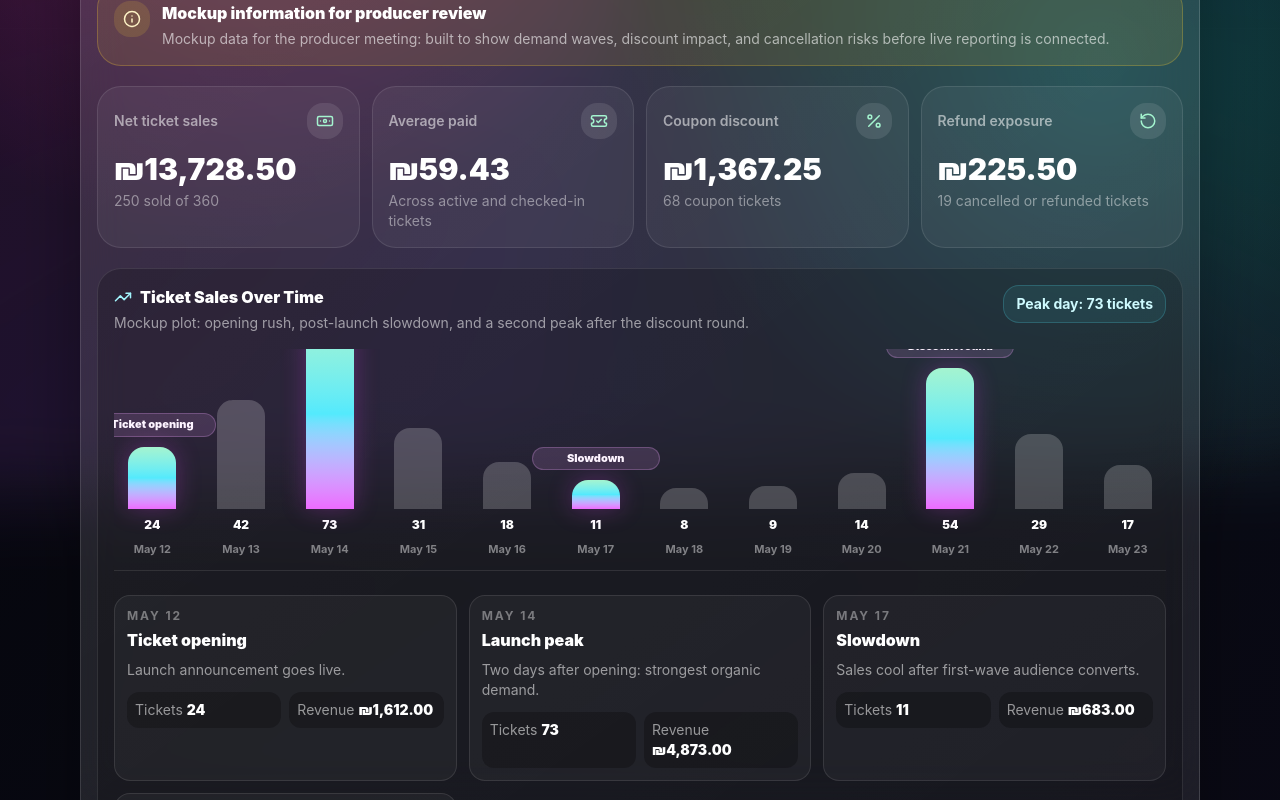
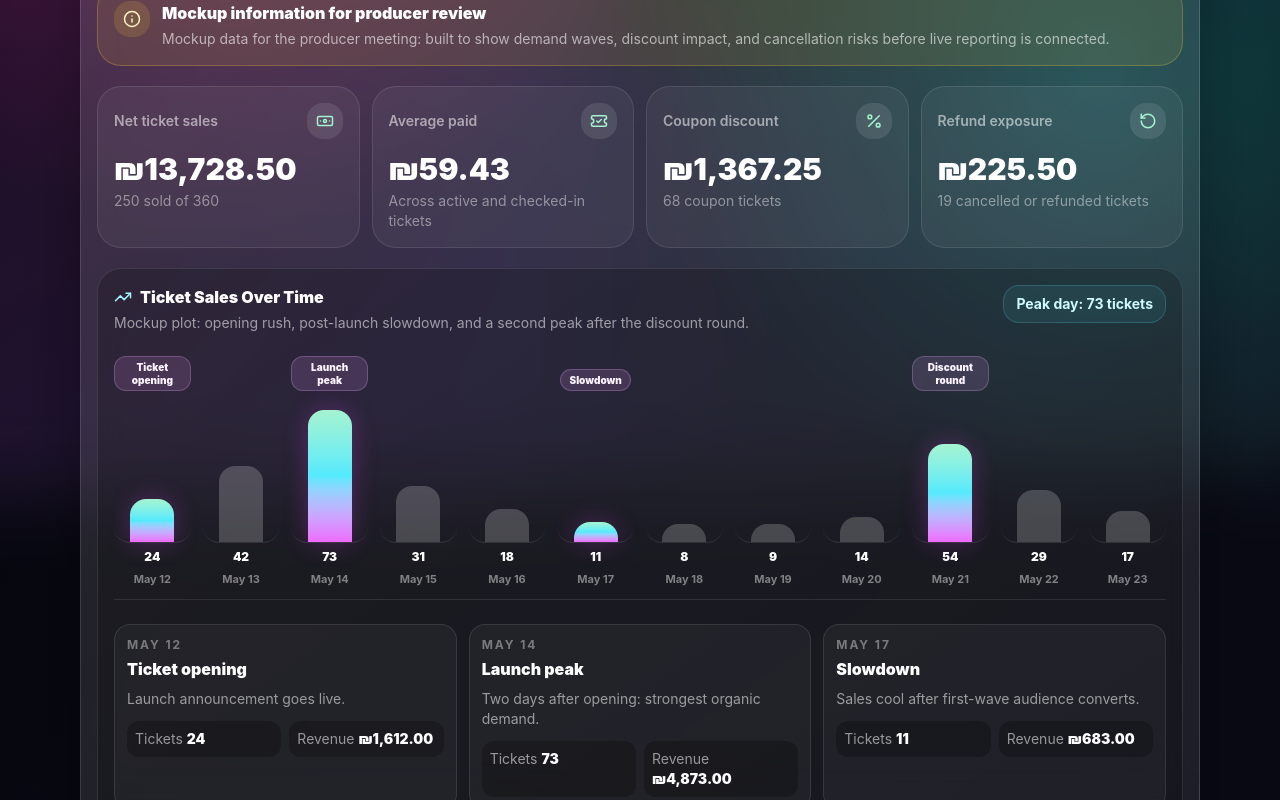
Before and after one commit to erezhanael/event-wallet-poc, a Next.js app: page /organizer/events/1/tickets in a window 1280 px wide. Shown: the part 476-1276 px from the top of the page. Built offline with nearby package versions, Linux system fonts and the light colour scheme; no server answers.

Commit message:
Clean up ticket sales timeline plot

```diff
--- a/src/components/ticket-sales-dashboard.tsx
+++ b/src/components/ticket-sales-dashboard.tsx
@@ -65,26 +65,28 @@ function SalesTimelineChart({
       </div>
 
       <div className="overflow-x-auto pb-2">
-        <div className="flex min-w-[760px] items-end gap-3 border-b border-white/10 pb-3">
+        <div className="grid min-w-[860px] grid-cols-12 gap-3 border-b border-white/10 pb-3">
           {data.map((point) => {
-            const height = Math.max(18, (point.ticketsSold / maxTickets) * 190);
+            const height = Math.max(18, (point.ticketsSold / maxTickets) * 132);
             const isMilestone = Boolean(point.milestone);
 
             return (
-              <div key={point.date} className="flex flex-1 flex-col items-center gap-2">
-                <div className="flex h-40 w-full items-end justify-center">
-                  <div className="relative flex w-full max-w-12 justify-center">
-                    {isMilestone && (
-                      <div className="absolute bottom-[calc(100%+10px)] left-1/2 z-10 w-32 -translate-x-1/2 rounded-2xl border border-fuchsia-300/25 bg-fuchsia-300/[0.14] px-2 py-1 text-center text-[11px] font-black leading-tight text-fuchsia-50">
-                        {point.milestone}
-                      </div>
-                    )}
-                    <div
-                      className={`w-full rounded-t-2xl ${isMilestone ? "bg-gradient-to-t from-fuchsia-400 via-cyan-300 to-emerald-200 shadow-[0_0_24px_rgba(217,70,239,0.28)]" : "bg-white/20"}`}
-                      style={{ height }}
-                      title={`${point.label}: ${point.ticketsSold} tickets, ${formatMoney(point.revenueCents, currency)}`}
-                    />
-                  </div>
+              <div key={point.date} className="grid min-w-0 grid-rows-[42px_148px_18px_18px] items-end justify-items-center gap-1">
+                <div className="flex h-full w-full items-end justify-center">
+                  {isMilestone ? (
+                    <span className="max-w-full rounded-xl border border-fuchsia-300/25 bg-fuchsia-300/[0.14] px-2 py-1 text-center text-[10px] font-black leading-tight text-fuchsia-50">
+                      {point.milestone}
+                    </span>
+                  ) : null}
+                </div>
+                <div className="flex h-full w-full items-end justify-center rounded-b-2xl border-b border-white/10">
+                  <div
+                    className={`w-full max-w-11 rounded-t-2xl ${
+                      isMilestone ? "bg-gradient-to-t from-fuchsia-400 via-cyan-300 to-emerald-200 shadow-[0_0_24px_rgba(217,70,239,0.28)]" : "bg-white/20"
+                    }`}
+                    style={{ height }}
+                    aria-label={`${point.label}: ${point.ticketsSold} tickets, ${formatMoney(point.revenueCents, currency)}`}
+                  />
                 </div>
                 <p className="text-xs font-black text-white">{point.ticketsSold}</p>
                 <p className="text-[11px] font-bold text-white/45">{point.label}</p>
```
